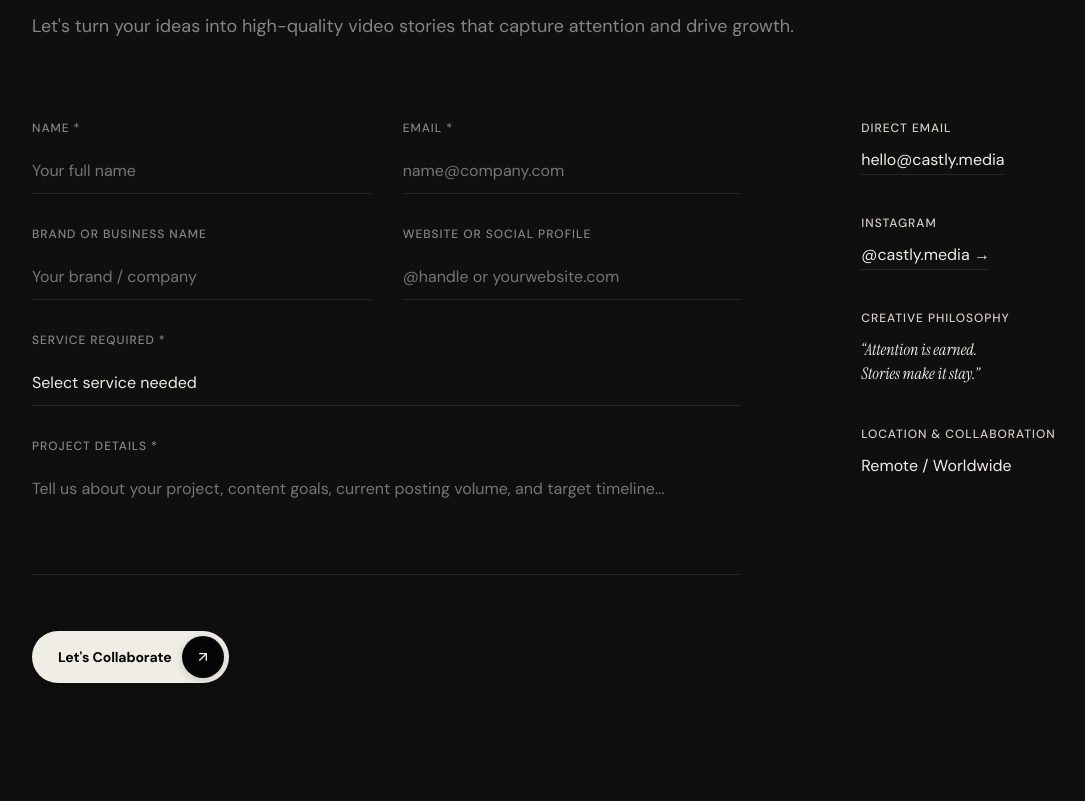
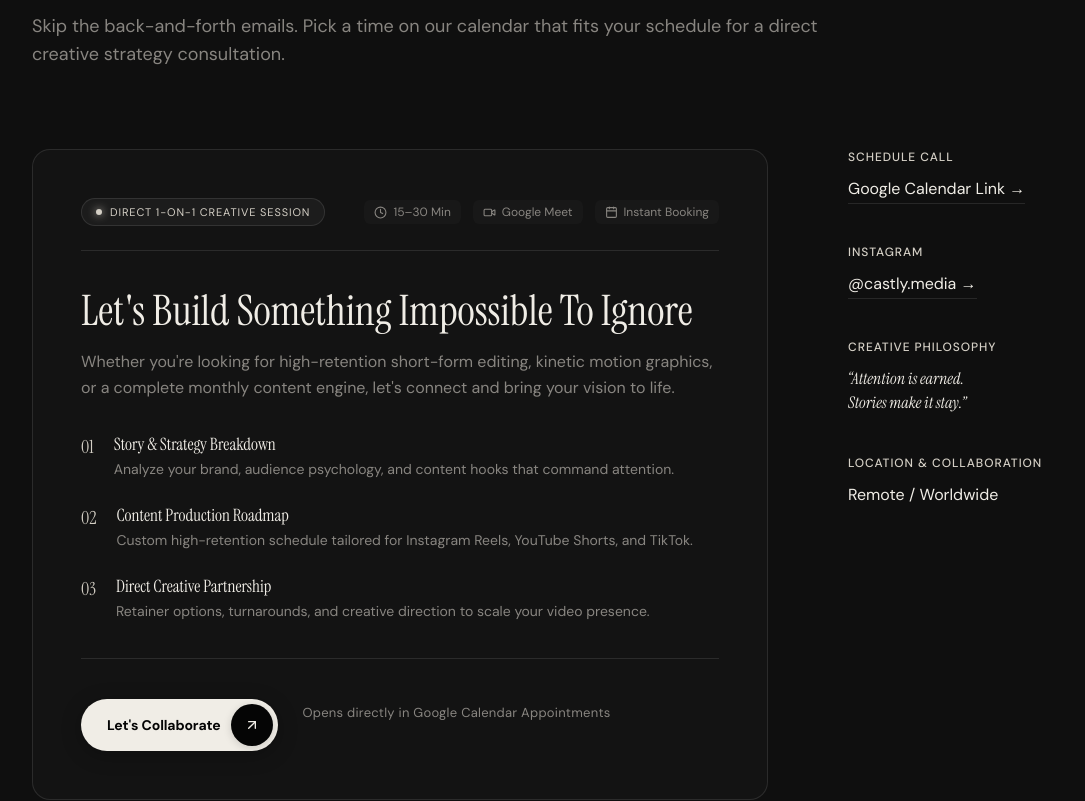
Before and after one commit to Jaydeep-Sarkar-10/castly-website-Final-, a React (Vite) app in the folder castly/: page / in a window 1280 px wide. Shown: the part 10460-11261 px from the top of the page, without its empty margins (16-1101 px from the left). Built offline with nearby package versions, Linux system fonts and the light colour scheme.

Commit message:
Updated contact section

```diff
--- a/castly/src/components/Contact.css
+++ b/castly/src/components/Contact.css
@@ -32,128 +32,140 @@
 .contact-content {
   display: grid;
   grid-template-columns: 2fr 1fr;
-  gap: 120px;
+  gap: 80px;
 }
 
-.contact-form {
-  display: flex;
-  flex-direction: column;
-  gap: 32px;
-}
-
-.form-row {
-  display: grid;
-  grid-template-columns: 1fr 1fr;
-  gap: 32px;
-}
-
-.form-group {
-  display: flex;
-  flex-direction: column;
-  gap: 12px;
-}
-
-.form-group label {
-  font-size: 12px;
-  text-transform: uppercase;
-  letter-spacing: 0.08em;
-  color: var(--text-secondary);
-  font-weight: 500;
-}
-
-.form-group input,
-.form-group select,
-.form-group textarea {
-  background: transparent;
-  border: none;
-  border-bottom: 1px solid var(--border);
-  padding: 12px 0;
-  font-family: var(--font-body);
-  font-size: 16px;
-  color: var(--text-primary);
-  outline: none;
-  border-radius: 0;
-  transition: border-color 0.2s ease;
-  resize: none;
-}
-
-.form-group select {
-  cursor: pointer;
-  appearance: none;
-}
-
-.form-group select option {
-  background: #111;
-  color: var(--text-primary);
-  padding: 10px;
-}
-
-.form-group input:focus,
-.form-group select:focus,
-.form-group textarea:focus {
-  border-color: var(--text-primary);
-}
-
-.btn-submit {
-  align-self: flex-start;
-  background: transparent;
-  color: var(--text-primary);
-  border: none;
-  font-family: var(--font-body);
-  font-size: 15px;
-  font-weight: 600;
-  letter-spacing: 0.05em;
-  text-transform: uppercase;
-  padding: 0;
-  margin-top: 24px;
-  cursor: none;
-  border-bottom: 1px solid var(--text-primary);
-  padding-bottom: 6px;
-  transition: opacity 0.2s ease, transform 0.2s ease;
-}
-
-.btn-submit:hover {
-  opacity: 0.7;
-  transform: translateX(4px);
-}
-
-.contact-success {
+/* Booking Card */
+.booking-card {
   background: rgba(255, 255, 255, 0.02);
   border: 1px solid var(--border);
-  border-radius: 16px;
+  border-radius: 18px;
   padding: 48px;
   display: flex;
   flex-direction: column;
-  align-items: flex-start;
-  gap: 16px;
+  gap: 36px;
+  position: relative;
+  transition: border-color 0.3s ease, transform 0.3s ease;
 }
 
-.success-icon {
-  width: 48px;
-  height: 48px;
+.booking-card:hover {
+  border-color: rgba(255, 255, 255, 0.2);
+}
+
+.booking-card-top {
+  display: flex;
+  justify-content: space-between;
+  align-items: center;
+  flex-wrap: wrap;
+  gap: 16px;
+  padding-bottom: 24px;
+  border-bottom: 1px solid var(--border);
+}
+
+.booking-tag {
+  display: inline-flex;
+  align-items: center;
+  gap: 8px;
+  font-size: 11px;
+  letter-spacing: 0.08em;
+  text-transform: uppercase;
+  color: var(--accent);
+  padding: 6px 14px;
+  background: rgba(255, 255, 255, 0.04);
+  border: 1px solid var(--border);
+  border-radius: 100px;
+}
+
+.booking-dot {
+  width: 6px;
+  height: 6px;
   border-radius: 50%;
-  background: rgba(255, 255, 255, 0.1);
+  background: var(--accent);
+  box-shadow: 0 0 8px var(--accent);
+}
+
+.booking-meta-badges {
   display: flex;
   align-items: center;
-  justify-content: center;
-  font-size: 20px;
-  color: var(--text-primary);
-  border: 1px solid rgba(255, 255, 255, 0.2);
+  gap: 12px;
+  flex-wrap: wrap;
 }
 
-.success-title {
-  font-family: var(--font-heading);
-  font-size: 32px;
-  color: var(--text-primary);
+.booking-badge {
+  display: inline-flex;
+  align-items: center;
+  gap: 6px;
+  font-size: 12px;
+  color: var(--text-secondary);
+  background: rgba(255, 255, 255, 0.02);
+  padding: 4px 10px;
+  border-radius: 6px;
 }
 
-.success-desc {
+.booking-heading {
+  font-family: var(--font-heading);
+  font-size: clamp(28px, 4vw, 42px);
+  color: var(--text-primary);
+  line-height: 1.15;
+  margin-bottom: 14px;
+}
+
+.booking-subheading {
   font-size: 16px;
   color: var(--text-secondary);
   line-height: 1.6;
-  max-width: 500px;
+  max-width: 640px;
+  margin-bottom: 32px;
 }
 
+.booking-points {
+  display: flex;
+  flex-direction: column;
+  gap: 24px;
+}
+
+.booking-point {
+  display: flex;
+  align-items: flex-start;
+  gap: 20px;
+}
+
+.point-num {
+  font-family: var(--font-heading);
+  font-size: 18px;
+  color: var(--accent);
+  padding-top: 2px;
+}
+
+.point-text h4 {
+  font-size: 17px;
+  font-weight: 500;
+  color: var(--text-primary);
+  margin-bottom: 4px;
+}
+
+.point-text p {
+  font-size: 14px;
+  color: var(--text-secondary);
+  line-height: 1.5;
+}
+
+.booking-card-footer {
+  display: flex;
+  align-items: center;
+  gap: 24px;
+  flex-wrap: wrap;
+  padding-top: 16px;
+  border-top: 1px solid var(--border);
+}
+
+.booking-hint {
+  font-size: 13px;
+  color: var(--text-secondary);
+  letter-spacing: 0.02em;
+}
+
+/* Sidebar */
 .contact-sidebar {
   display: flex;
   flex-direction: column;
@@ -208,13 +220,12 @@
   .contact-section {
     padding: 100px 24px;
   }
-  .form-row {
-    grid-template-columns: 1fr;
+  .booking-card {
+    padding: 32px 20px;
   }
-  .btn-submit {
-    cursor: pointer;
-  }
-  .form-group select {
-    cursor: pointer;
+  .booking-card-footer {
+    flex-direction: column;
+    align-items: flex-start;
+    gap: 16px;
   }
 }
--- a/castly/src/components/Contact.jsx
+++ b/castly/src/components/Contact.jsx
@@ -1,161 +1,117 @@
-import React, { useState } from 'react';
+import React from 'react';
 import ButtonWithIcon from '@/components/ui/button-witn-icon';
+import { Calendar, Video, Clock } from 'lucide-react';
 import './Contact.css';
 
 export default function Contact() {
-  const [submitted, setSubmitted] = useState(false);
-  const [formData, setFormData] = useState({
-    name: '',
-    email: '',
-    brand: '',
-    website: '',
-    service: '',
-    details: ''
-  });
+  const CALENDAR_LINK = "https://calendar.app.google/AnyV5UNNss7qAsuD6";
 
-  const handleChange = (e) => {
-    setFormData(prev => ({ ...prev, [e.target.name]: e.target.value }));
-  };
-
-  const handleSubmit = (e) => {
-    e.preventDefault();
-    setSubmitted(true);
-  };
+  const benefits = [
+    {
+      num: "01",
+      title: "Story & Strategy Breakdown",
+      desc: "Analyze your brand, audience psychology, and content hooks that command attention."
+    },
+    {
+      num: "02",
+      title: "Content Production Roadmap",
+      desc: "Custom high-retention schedule tailored for Instagram Reels, YouTube Shorts, and TikTok."
+    },
+    {
+      num: "03",
+      title: "Direct Creative Partnership",
+      desc: "Retainer options, turnarounds, and creative direction to scale your video presence."
+    }
+  ];
 
   return (
     <section className="contact-section" id="contact">
       <div className="contact-container">
         <div className="contact-header reveal">
-          <span className="section-label">Get In Touch</span>
+          <span className="section-label">Book A Call &bull; Let's Collaborate</span>
           <h2 className="contact-title">Have a project in mind?</h2>
           <p className="contact-subtitle">
-            Let's turn your ideas into high-quality video stories that capture attention and drive growth.
+            Skip the back-and-forth emails. Pick a time on our calendar that fits your schedule for a direct creative strategy consultation.
           </p>
         </div>
 
         <div className="contact-content">
-          {submitted ? (
-            <div className="contact-success reveal">
-              <div className="success-icon">✓</div>
-              <h3 className="success-title">Message Received</h3>
-              <p className="success-desc">
-                Thank you, {formData.name || 'there'}! We're excited to learn more about your brand. Our creative team will review your inquiry and get back to you within 24 hours.
+          <div className="booking-card reveal">
+            <div className="booking-card-top">
+              <div className="booking-tag">
+                <span className="booking-dot"></span>
+                <span>Direct 1-on-1 Creative Session</span>
+              </div>
+              <div className="booking-meta-badges">
+                <span className="booking-badge">
+                  <Clock size={13} />
+                  <span>15–30 Min</span>
+                </span>
+                <span className="booking-badge">
+                  <Video size={13} />
+                  <span>Google Meet</span>
+                </span>
+                <span className="booking-badge">
+                  <Calendar size={13} />
+                  <span>Instant Booking</span>
+                </span>
+              </div>
+            </div>
+
+            <div className="booking-card-body">
+              <h3 className="booking-heading">Let's Build Something Impossible To Ignore</h3>
+              <p className="booking-subheading">
+                Whether you're looking for high-retention short-form editing, kinetic motion graphics, or a complete monthly content engine, let's connect and bring your vision to life.
               </p>
-              <button
-                type="button"
-                className="btn-secondary"
-                onClick={() => setSubmitted(false)}
-                style={{ marginTop: '24px' }}
-              >
-                Send Another Inquiry
-              </button>
+
+              <div className="booking-points">
+                {benefits.map((b, idx) => (
+                  <div key={idx} className="booking-point">
+                    <span className="point-num">{b.num}</span>
+                    <div className="point-text">
+                      <h4>{b.title}</h4>
+                      <p>{b.desc}</p>
+                    </div>
+                  </div>
+                ))}
+              </div>
             </div>
-          ) : (
-            <form className="contact-form reveal" onSubmit={handleSubmit}>
-              <div className="form-row">
-                <div className="form-group">
-                  <label htmlFor="name">Name *</label>
-                  <input
-                    id="name"
-                    name="name"
-                    type="text"
-                    placeholder="Your full name"
-                    required
-                    value={formData.name}
-                    onChange={handleChange}
-                  />
-                </div>
-                <div className="form-group">
-                  <label htmlFor="email">Email *</label>
-                  <input
-                    id="email"
-                    name="email"
-                    type="email"
-                    placeholder="name@company.com"
-                    required
-                    value={formData.email}
-                    onChange={handleChange}
-                  />
-                </div>
-              </div>
 
-              <div className="form-row">
-                <div className="form-group">
-                  <label htmlFor="brand">Brand or Business Name</label>
-                  <input
-                    id="brand"
-                    name="brand"
-                    type="text"
-                    placeholder="Your brand / company"
-                    value={formData.brand}
-                    onChange={handleChange}
-                  />
-                </div>
-                <div className="form-group">
-                  <label htmlFor="website">Website or Social Profile</label>
-                  <input
-                    id="website"
-                    name="website"
-                    type="text"
-                    placeholder="@handle or yourwebsite.com"
-                    value={formData.website}
-                    onChange={handleChange}
-                  />
-                </div>
-              </div>
-
-              <div className="form-group">
-                <label htmlFor="service">Service Required *</label>
-                <select
-                  id="service"
-                  name="service"
-                  required
-                  value={formData.service}
-                  onChange={handleChange}
-                >
-                  <option value="" disabled>Select service needed</option>
-                  <option value="reels-shorts-tiktok">Instagram Reels, Shorts & TikTok</option>
-                  <option value="video-editing">Short-form Video Editing</option>
-                  <option value="motion-graphics">Motion Graphics & Visual Effects</option>
-                  <option value="scriptwriting">Scriptwriting & Storytelling</option>
-                  <option value="content-strategy">Content Strategy & Creative Direction</option>
-                  <option value="paid-ads">Paid Advertising Content</option>
-                  <option value="full-production">Full Content Production Retainer</option>
-                </select>
-              </div>
-
-              <div className="form-group">
-                <label htmlFor="details">Project Details *</label>
-                <textarea
-                  id="details"
-                  name="details"
-                  placeholder="Tell us about your project, content goals, current posting volume, and target timeline..."
-                  rows="4"
-                  required
-                  value={formData.details}
-                  onChange={handleChange}
-                ></textarea>
-              </div>
-
+            <div className="booking-card-footer">
               <ButtonWithIcon
-                type="submit"
+                href={CALENDAR_LINK}
                 text="Let's Collaborate"
                 data-cursor="open"
               />
-            </form>
-          )}
+              <span className="booking-hint">
+                Opens directly in Google Calendar Appointments
+              </span>
+            </div>
+          </div>
 
           <div className="contact-sidebar reveal">
             <div className="sidebar-block">
-              <h3>Direct Email</h3>
-              <a href="mailto:hello@castly.media" className="social-link" data-cursor="open">
-                hello@castly.media
+              <h3>Schedule Call</h3>
+              <a
+                href={CALENDAR_LINK}
+                target="_blank"
+                rel="noopener noreferrer"
+                className="social-link"
+                data-cursor="open"
+              >
+                Google Calendar Link &rarr;
               </a>
             </div>
 
             <div className="sidebar-block">
               <h3>Instagram</h3>
-              <a href="https://www.instagram.com/castly.media" target="_blank" rel="noreferrer" className="social-link" data-cursor="open">
+              <a
+                href="https://www.instagram.com/castly.media"
+                target="_blank"
+                rel="noreferrer"
+                className="social-link"
+                data-cursor="open"
+              >
                 @castly.media &rarr;
               </a>
             </div>
--- a/castly/src/components/ui/button-with-icon.css
+++ b/castly/src/components/ui/button-with-icon.css
@@ -13,6 +13,7 @@
   font-weight: 600;
   letter-spacing: -0.01em;
   border: none;
+  text-decoration: none;
   cursor: none;
   overflow: hidden;
   margin-top: 24px;
--- a/castly/src/components/ui/button-witn-icon.jsx
+++ b/castly/src/components/ui/button-witn-icon.jsx
@@ -7,8 +7,28 @@ const ButtonWithIcon = ({
   text = "Let's Collaborate",
   className = "",
   type = "button",
+  href,
+  target = "_blank",
+  rel = "noopener noreferrer",
   ...props
 }) => {
+  if (href) {
+    return (
+      <a
+        href={href}
+        target={target}
+        rel={rel}
+        className={`btn-collaborate ${className}`}
+        {...props}
+      >
+        <span className="btn-text">{children || text}</span>
+        <div className="btn-icon-circle">
+          <ArrowUpRight size={16} />
+        </div>
+      </a>
+    );
+  }
+
   return (
     <button
       type={type}
```
